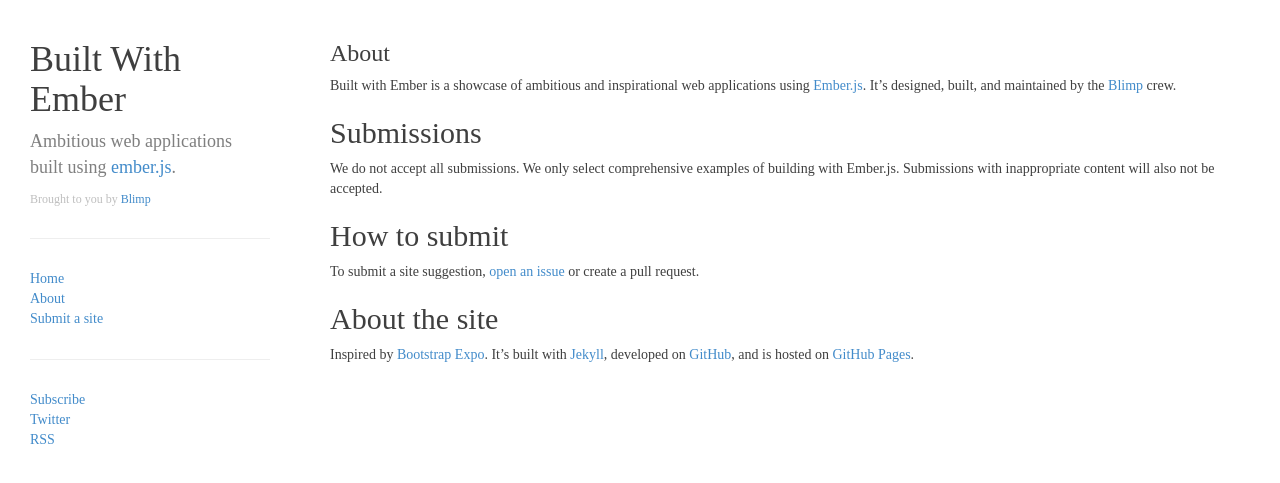
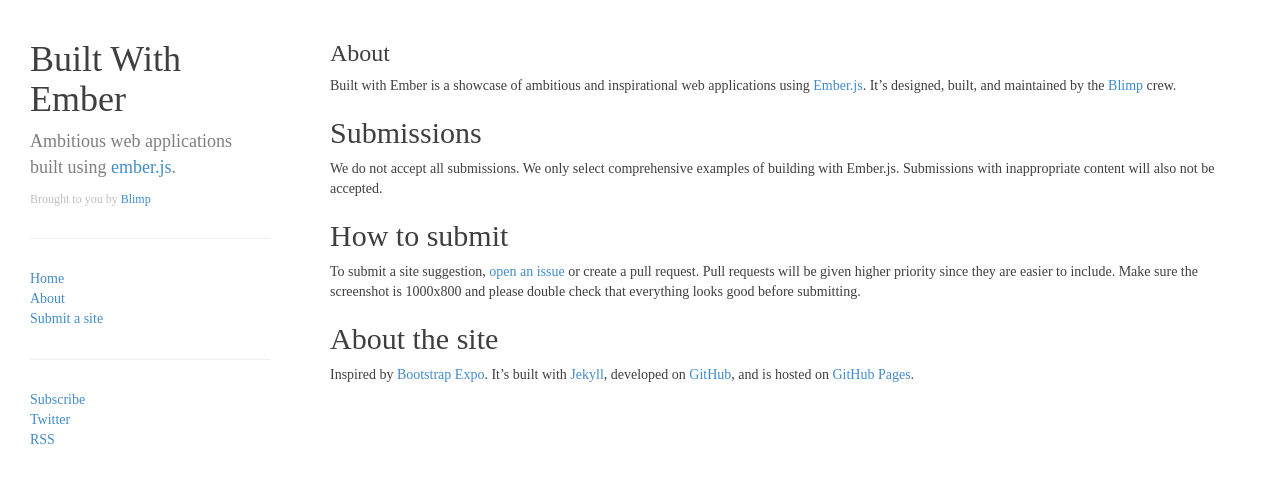
Before and after one commit to blimpio/built-with-ember, a Jekyll site: the page built from about.md, in a window 1280 px wide. Shown: the top 483 px of the page. Built offline with Jekyll 4.4.1, drawn with Linux system fonts in a browser that asks for light colours; some web fonts are replaced.

Commit message:
Update about.md

```diff
--- a/about.md
+++ b/about.md
@@ -12,7 +12,7 @@
 
 ## How to submit
 
-To submit a site suggestion, [open an issue](https://github.com/getblimp/built-with-ember/issues/new) or create a pull request.
+To submit a site suggestion, [open an issue](https://github.com/getblimp/built-with-ember/issues/new) or create a pull request. Pull requests will be given higher priority since they are easier to include. Make sure the screenshot is 1000x800 and please double check that everything looks good before submitting.
 
 ## About the site
 
```
